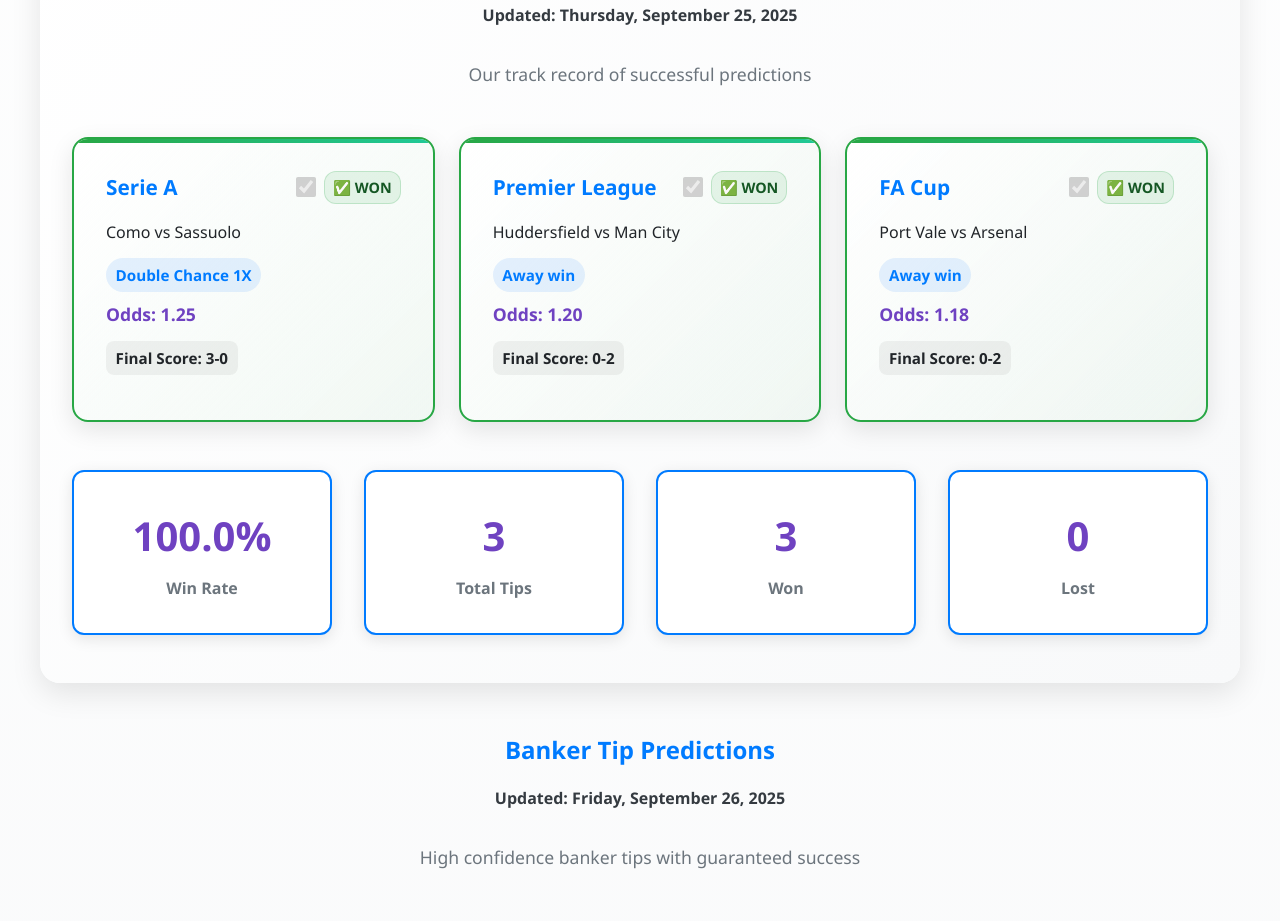
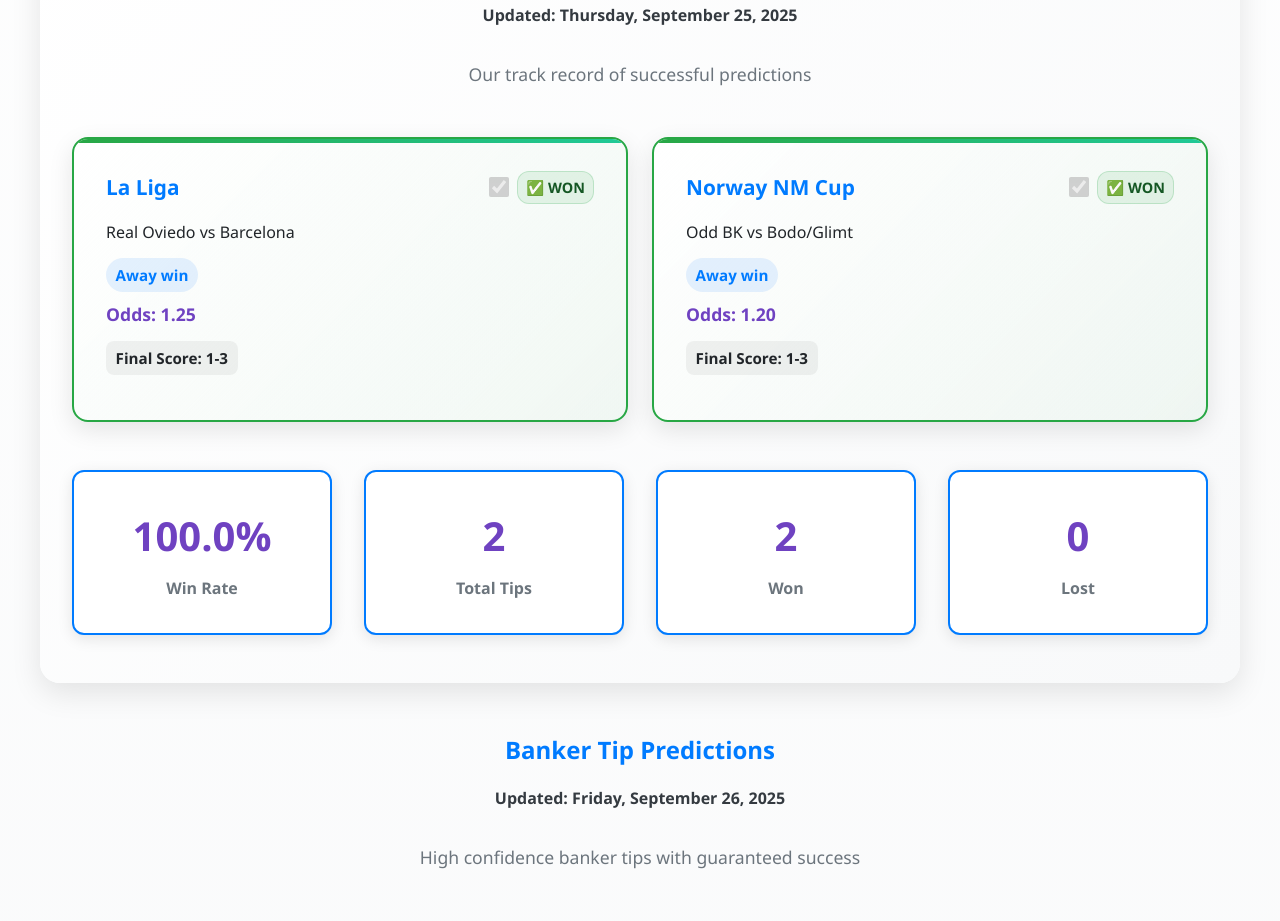
Before and after one commit to dromorongit/DhronePredictions, a website: page banker-tips.html in a window 1280 px wide. Shown: the part 834-1755 px from the top of the page. Drawn offline with Linux system fonts and the light colour scheme.

Commit message:
Update banker-tips.html

```diff
--- a/banker-tips.html
+++ b/banker-tips.html
@@ -55,46 +55,31 @@
                 <!-- Won Tip 1 -->
                 <div class="won-tip-card won">
                     <div class="tip-header">
-                        <h3>Serie A</h3>
+                        <h3>La Liga</h3>
                         <div class="result-indicator">
                             <input type="checkbox" id="banker-tip-1" checked disabled>
                             <label for="banker-tip-1" class="result-label won-label">✅ WON</label>
                         </div>
                     </div>
-                    <p class="fixture">Como vs Sassuolo</p>
-                    <p class="tip">Double Chance 1X</p>
+                    <p class="fixture">Real Oviedo vs Barcelona</p>
+                    <p class="tip">Away win</p>
                     <p class="odds">Odds: 1.25</p>
-                    <p class="result">Final Score: 3-0</p>
+                    <p class="result">Final Score: 1-3</p>
                 </div>
 
                 <!-- Won Tip 2 -->
                 <div class="won-tip-card won">
                     <div class="tip-header">
-                        <h3>Premier League</h3>
+                        <h3>Norway NM Cup</h3>
                         <div class="result-indicator">
                             <input type="checkbox" id="banker-tip-2" checked disabled>
                             <label for="banker-tip-2" class="result-label won-label">✅ WON</label>
                         </div>
                     </div>
-                    <p class="fixture">Huddersfield vs Man City</p>
+                    <p class="fixture">Odd BK vs Bodo/Glimt</p>
                     <p class="tip">Away win</p>
                     <p class="odds">Odds: 1.20</p>
-                    <p class="result">Final Score: 0-2</p>
-                </div>
-
-                <!-- Won Tip 3 -->
-                <div class="won-tip-card won">
-                    <div class="tip-header">
-                        <h3>FA Cup</h3>
-                        <div class="result-indicator">
-                            <input type="checkbox" id="banker-tip-3" checked disabled>
-                            <label for="banker-tip-3" class="result-label won-label">✅ WON</label>
-                        </div>
-                    </div>
-                    <p class="fixture">Port Vale vs Arsenal</p>
-                    <p class="tip">Away win</p>
-                    <p class="odds">Odds: 1.18</p>
-                    <p class="result">Final Score: 0-2</p>
+                    <p class="result">Final Score: 1-3</p>
                 </div>
             </div>
 
@@ -105,11 +90,11 @@
                     <div class="stat-label">Win Rate</div>
                 </div>
                 <div class="stat-item">
-                    <div class="stat-number">3</div>
+                    <div class="stat-number">2</div>
                     <div class="stat-label">Total Tips</div>
                 </div>
                 <div class="stat-item">
-                    <div class="stat-number">3</div>
+                    <div class="stat-number">2</div>
                     <div class="stat-label">Won</div>
                 </div>
                 <div class="stat-item">
```
